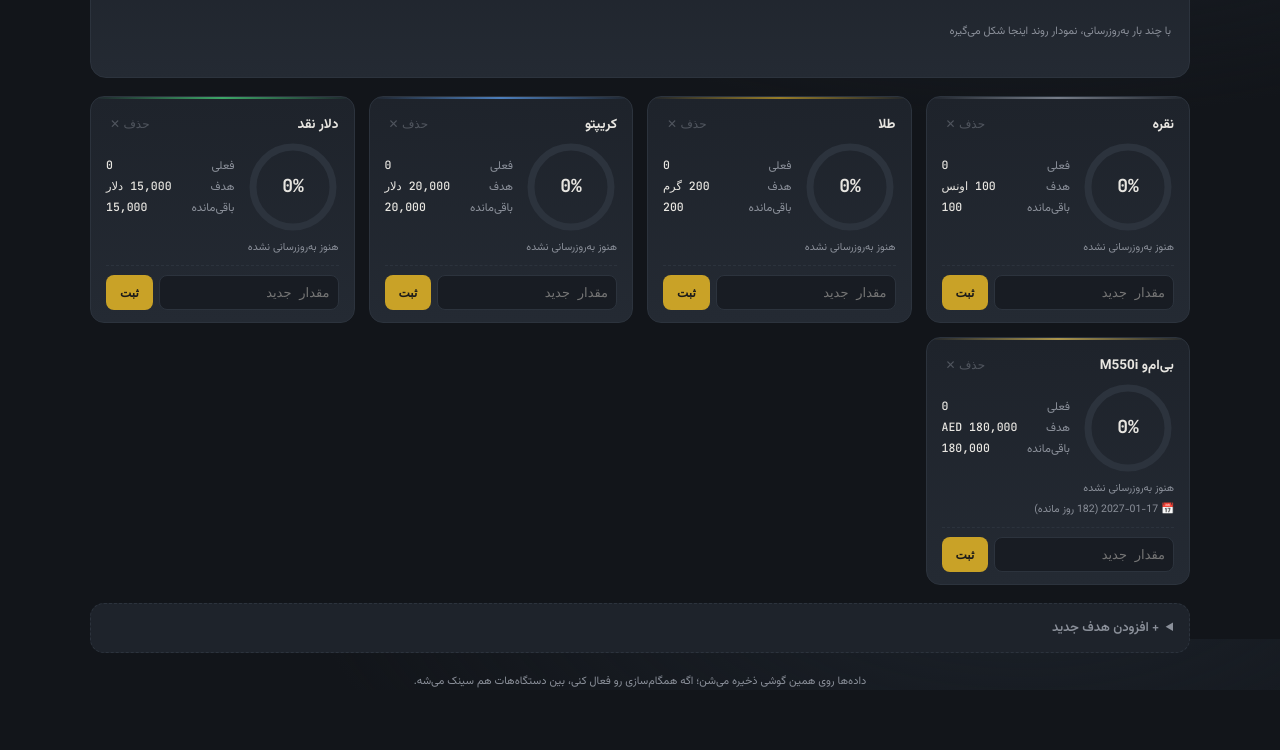
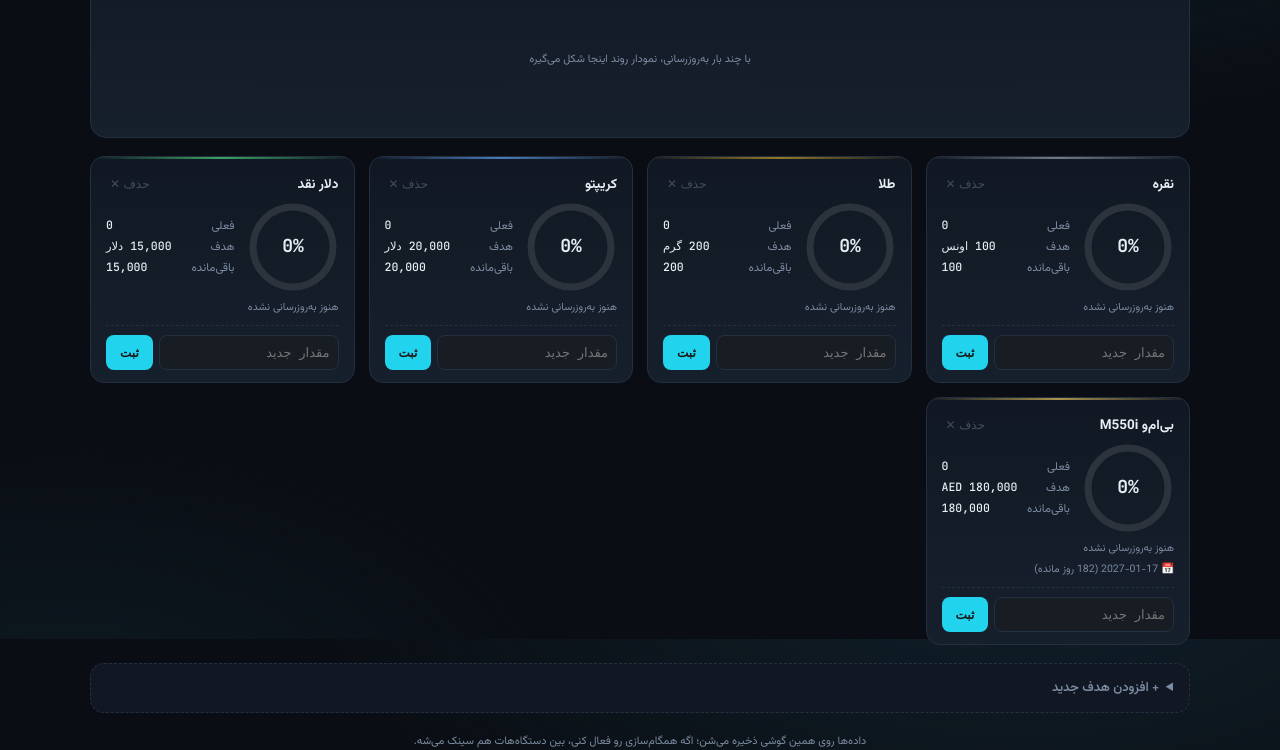
Before and after one commit to payamabolpour/goals-dashboard, a plain HTML site: page index.html in a window 1280 px wide. Shown: the part 161-911 px from the top of the page. Before the commit the page ends 851 px from the top, so only its background shows below. Drawn offline with Linux system fonts and the light colour scheme.

Commit message:
Add files via upload

```diff
--- a/index.html
+++ b/index.html
@@ -14,17 +14,17 @@
 <link href="https://fonts.googleapis.com/css2?family=Vazirmatn:wght@400;500;600;700;800&family=JetBrains+Mono:wght@400;500;700&display=swap" rel="stylesheet">
 <style>
   :root{
-    --bg:#12151a;
-    --surface:#1e232b;
-    --surface-2:#242a33;
-    --line:#2c333d;
-    --gold:#c9a227;
-    --gold-bright:#e8c65a;
+    --bg:#0a0e14;
+    --surface:#111823;
+    --surface-2:#16202c;
+    --line:#233040;
+    --gold:#22d3ee;
+    --gold-bright:#67e8f9;
     --silver:#9ca3af;
-    --text:#e8e6e1;
-    --text-muted:#8b909a;
-    --good:#4ade80;
-    --bad:#f87171;
+    --text:#e6edf3;
+    --text-muted:#7c8ba1;
+    --good:#34d399;
+    --bad:#fb7185;
     --warn:#f59e0b;
   }
   *{box-sizing:border-box;-webkit-tap-highlight-color:transparent;}
@@ -32,7 +32,8 @@
   body{
     margin:0;
     background:
-      radial-gradient(1200px 600px at 80% -10%, #1b2129 0%, transparent 60%),
+      radial-gradient(1200px 600px at 80% -10%, #10202a 0%, transparent 60%),
+      radial-gradient(900px 500px at 5% 110%, #0d1a22 0%, transparent 55%),
       var(--bg);
     color:var(--text);
     font-family:'Vazirmatn',sans-serif;
@@ -69,7 +70,8 @@
   .sync-status{font-size:10.5px;color:var(--text-muted);display:flex;align-items:center;gap:5px;}
   .dot{width:6px;height:6px;border-radius:50%;background:var(--text-muted);}
   .dot.on{background:var(--good);}
-  #chartWrap{width:100%;height:64px;margin-top:6px;}
+  #chartWrap{width:100%;height:120px;margin-top:10px;}
+  .chart-axis{display:flex;justify-content:space-between;font-size:10px;color:var(--text-muted);margin-top:2px;font-family:'JetBrains Mono',monospace;}
 
   .grid{
     max-width:1100px;margin:0 auto;
@@ -207,6 +209,7 @@
     <div class="sync-status"><span class="dot" id="syncDot"></span><span id="syncText">همگام‌سازی غیرفعال</span></div>
   </div>
   <div id="chartWrap"></div>
+  <div class="chart-axis" id="chartAxis"></div>
 </div>
 
 <div class="grid" id="grid"></div>
@@ -368,26 +371,51 @@ function render(){
   renderSyncStatus();
 }
 
+function fmtAxisDate(iso){
+  const d = new Date(iso);
+  return d.toLocaleDateString('en-GB',{day:'2-digit',month:'short'});
+}
+
 function renderChart(){
   const wrap = document.getElementById('chartWrap');
-  if(history.length<2){ wrap.innerHTML = '<div style="font-size:11px;color:var(--text-muted);padding-top:18px;">با چند بار به‌روزرسانی، نمودار روند اینجا شکل می‌گیره</div>'; return; }
-  const w = wrap.clientWidth || 600, h = 64, pad=4;
+  const axis = document.getElementById('chartAxis');
+  if(history.length<2){
+    wrap.innerHTML = '<div style="font-size:11px;color:var(--text-muted);padding-top:44px;text-align:center;">با چند بار به‌روزرسانی، نمودار روند اینجا شکل می‌گیره</div>';
+    axis.innerHTML = '';
+    return;
+  }
+  const w = wrap.clientWidth || 600, h = 120, padX=6, padY=10;
   const pts = history.slice(-30);
-  const stepX = (w-pad*2)/(pts.length-1);
+  const stepX = pts.length>1 ? (w-padX*2)/(pts.length-1) : 0;
+  const yOf = function(pct){ return h - padY - (pct/100)*(h-padY*2); };
   const path = pts.map(function(pnt,i){
-    const x = pad + i*stepX;
-    const y = h - pad - (pnt.avgPct/100)*(h-pad*2);
+    const x = padX + i*stepX;
+    const y = yOf(pnt.avgPct);
     return (i===0?'M':'L')+x.toFixed(1)+','+y.toFixed(1);
   }).join(' ');
-  const areaPath = path + ' L'+(pad+(pts.length-1)*stepX).toFixed(1)+','+h+' L'+pad+','+h+' Z';
+  const areaPath = path + ' L'+(padX+(pts.length-1)*stepX).toFixed(1)+','+h+' L'+padX+','+h+' Z';
+
+  const grid = [0,25,50,75,100].map(function(g){
+    const y = yOf(g).toFixed(1);
+    return '<line x1="'+padX+'" y1="'+y+'" x2="'+(w-padX)+'" y2="'+y+'" stroke="#233040" stroke-width="1" stroke-dasharray="3,4"/>' +
+           '<text x="2" y="'+(Number(y)-2)+'" font-size="8" fill="#7c8ba1" font-family="JetBrains Mono, monospace">'+g+'%</text>';
+  }).join('');
+
+  const lastX = padX+(pts.length-1)*stepX, lastY = yOf(pts[pts.length-1].avgPct);
+  const dot = '<circle cx="'+lastX.toFixed(1)+'" cy="'+lastY.toFixed(1)+'" r="3.5" fill="#67e8f9"/><circle cx="'+lastX.toFixed(1)+'" cy="'+lastY.toFixed(1)+'" r="7" fill="#67e8f9" opacity="0.25"/>';
+
   wrap.innerHTML =
     '<svg viewBox="0 0 '+w+' '+h+'" width="100%" height="'+h+'" preserveAspectRatio="none">' +
     '<defs><linearGradient id="areaGrad" x1="0" y1="0" x2="0" y2="1">' +
-    '<stop offset="0%" stop-color="#c9a227" stop-opacity="0.35"/>' +
-    '<stop offset="100%" stop-color="#c9a227" stop-opacity="0"/></linearGradient></defs>' +
+    '<stop offset="0%" stop-color="#22d3ee" stop-opacity="0.30"/>' +
+    '<stop offset="100%" stop-color="#22d3ee" stop-opacity="0"/></linearGradient></defs>' +
+    grid +
     '<path d="'+areaPath+'" fill="url(#areaGrad)"/>' +
-    '<path d="'+path+'" fill="none" stroke="#e8c65a" stroke-width="2" stroke-linejoin="round" stroke-linecap="round"/>' +
+    '<path d="'+path+'" fill="none" stroke="#67e8f9" stroke-width="2.25" stroke-linejoin="round" stroke-linecap="round"/>' +
+    dot +
     '</svg>';
+
+  axis.innerHTML = '<span>'+fmtAxisDate(pts[0].ts)+'</span><span>'+fmtAxisDate(pts[pts.length-1].ts)+'</span>';
 }
 
 function renderSyncStatus(){
--- a/sw.js
+++ b/sw.js
@@ -1,4 +1,4 @@
-const CACHE_NAME = 'goals-dashboard-v2';
+const CACHE_NAME = 'goals-dashboard-v3';
 const ASSETS = [
   './index.html',
   './manifest.json',
```
